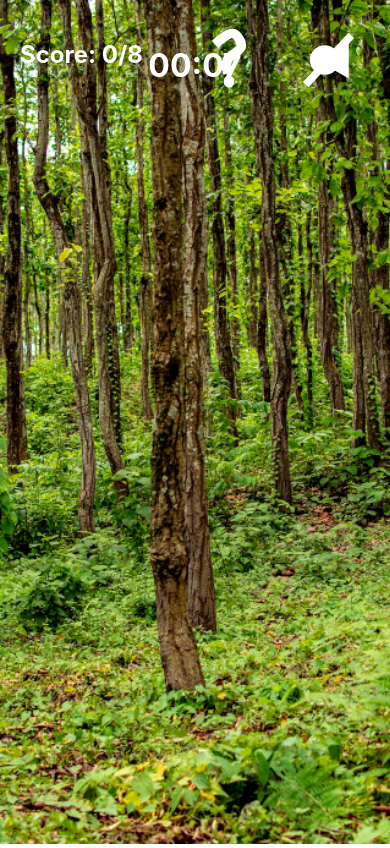
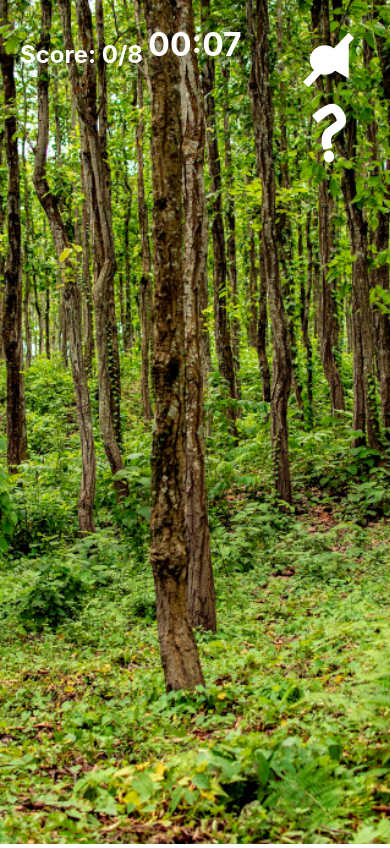
Before and after one commit to hyl3rid/point-click-react-game, a React (Create React App) app: page / in a window 390 px wide. Built offline with nearby package versions, Linux system fonts and the light colour scheme.

Commit message:
fix mobile responsive locations on UI

```diff
--- a/src/App.css
+++ b/src/App.css
@@ -31,6 +31,15 @@
   height: 70px;
 }
 
+@media only screen and (max-width: 600px) {
+  .background__help-icon {
+    position: absolute;
+    top: 100px;
+    right: 25px;
+    height: 70px;
+  }
+}
+
 .background__button {
   border: none;
   padding: 15px 25px;
--- a/src/components/Animal.css
+++ b/src/components/Animal.css
@@ -76,6 +76,20 @@
   transform: scaleX(-1);
 }
 
+@media only screen and (max-width: 600px) {
+  .black-bird-wrapper.black-bird-wrapper {
+    position: absolute;
+    top: 15%;
+    left: 12.7%;
+  }
+
+  .black-bird-wrapper.black-bird-wrapper.hide {
+    position: absolute;
+    top: 9%;
+    left: 72.7%;
+  }
+}
+
 .morpho-wrapper.morpho-wrapper {
   position: absolute;
   top: 40%;
@@ -114,6 +128,20 @@
 .snake-image {
   height: 50px;
   transform: scaleX(-1);
+}
+
+@media only screen and (max-width: 1024px) {
+  .snake-wrapper.snake-wrapper {
+    position: absolute;
+    top: 88%;
+    left: 65%;
+  }
+
+  .snake-wrapper.snake-wrapper.hide {
+    position: absolute;
+    top: 88%;
+    left: 69%;
+  }
 }
 
 .flower-wrapper.flower-wrapper {
--- a/src/components/Timer.css
+++ b/src/components/Timer.css
@@ -4,6 +4,10 @@
     top: 25px;
     left: 50%;
     transform: translate(-50%, 0);
+}
+
+.timer__text {
+    margin: 0;
 }
 
 .end-game-modal[open] {
--- a/src/components/Timer.jsx
+++ b/src/components/Timer.jsx
@@ -44,7 +44,7 @@ const Timer = () => {
 
   return (
     <div className="timer">
-        <h1>{timer}</h1>
+        <h1 className="timer__text">{timer}</h1>
         <GameModals isModalOpen={isModalOpen}>
             <h2>You scored {score}/{data.length}!</h2>
             <button className="end-game-modal__play-again" onClick={() => {window.location.reload(false)}}>Play Again?</button>
```
